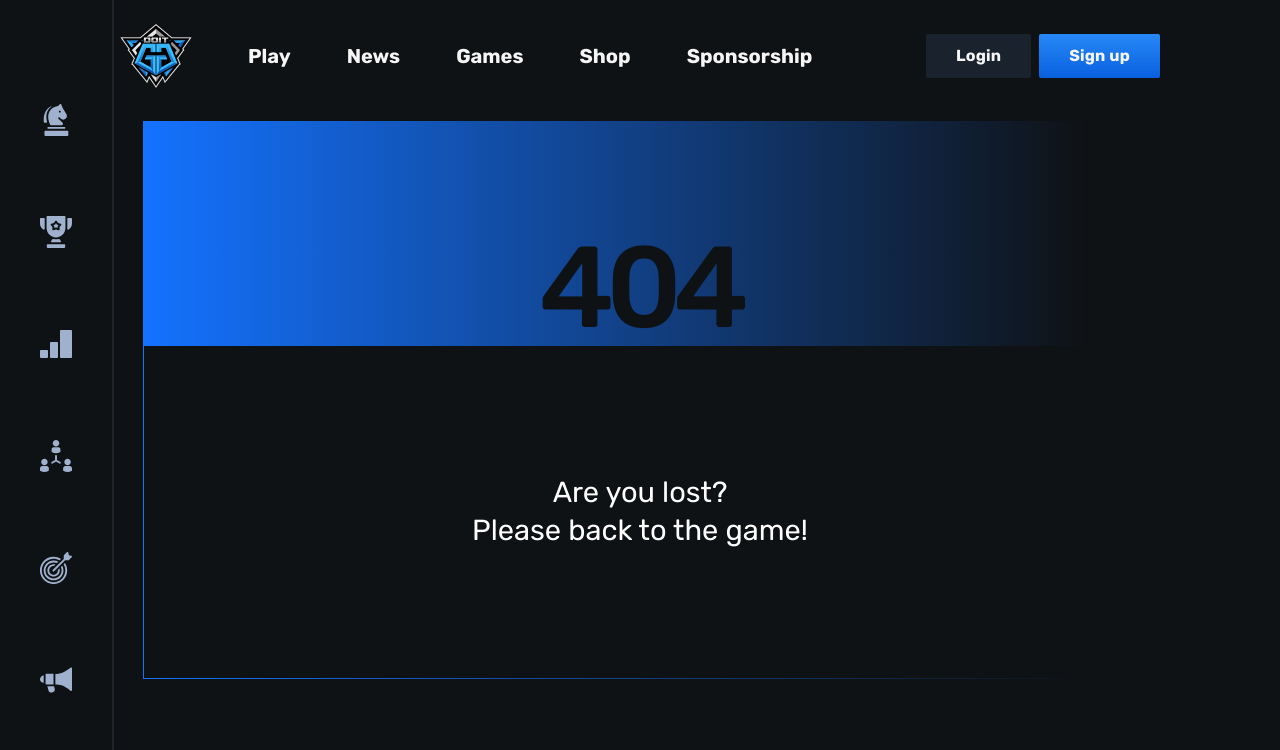
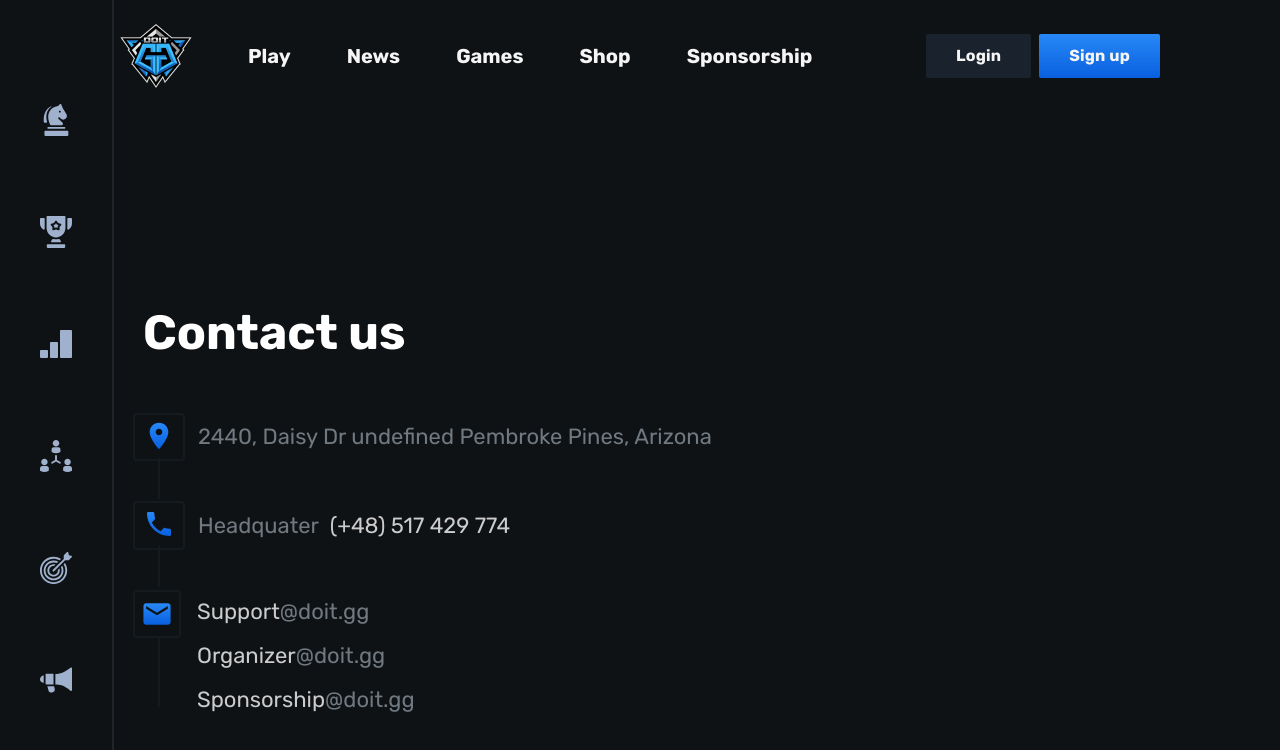
Before and after one commit to M1nt-y/doit, a Vue app: page /contacts in a window 1280 px wide. Before the commit this address had no page. Shown: the top 750 px of the page. Built offline with nearby package versions, Linux system fonts and the light colour scheme.

Commit message:
dima-dev: Вёрстка десктоп страницы контакты

```diff
--- /dev/null
+++ b/src/assets/icons/Mail.vue
@@ -0,0 +1,11 @@
+<template>
+<svg width="32" height="33" viewBox="0 0 32 33" fill="none" xmlns="http://www.w3.org/2000/svg">
+  <path d="M27.2 5.5H4.8C3.26 5.5 2.014 6.7375 2.014 8.25L2 24.75C2 26.2625 3.26 27.5 4.8 27.5H27.2C28.74 27.5 30 26.2625 30 24.75V8.25C30 6.7375 28.74 5.5 27.2 5.5ZM27.2 11L16 17.875L4.8 11V8.25L16 15.125L27.2 8.25V11Z" fill="url(#paint0_linear_1095_15428)"/>
+  <defs>
+    <linearGradient id="paint0_linear_1095_15428" x1="16" y1="5.5" x2="16" y2="27.5" gradientUnits="userSpaceOnUse">
+    <stop stop-color="#2788F6"/>
+    <stop offset="1" stop-color="#0960E0"/>
+    </linearGradient>
+  </defs>
+</svg>
+</template>
--- /dev/null
+++ b/src/assets/icons/Phone.vue
@@ -0,0 +1,11 @@
+<template>
+<svg width="32" height="32" viewBox="0 0 32 32" fill="none" xmlns="http://www.w3.org/2000/svg">
+  <path d="M8.82667 14.3867C10.7467 18.16 13.84 21.24 17.6133 23.1733L20.5467 20.24C20.9067 19.88 21.44 19.76 21.9067 19.92C23.4 20.4133 25.0133 20.68 26.6667 20.68C27.4 20.68 28 21.28 28 22.0133V26.6667C28 27.4 27.4 28 26.6667 28C14.1467 28 4 17.8533 4 5.33333C4 4.6 4.6 4 5.33333 4H10C10.7333 4 11.3333 4.6 11.3333 5.33333C11.3333 7 11.6 8.6 12.0933 10.0933C12.24 10.56 12.1333 11.08 11.76 11.4533L8.82667 14.3867Z" fill="url(#paint0_linear_1095_15397)"/>
+    <defs>
+      <linearGradient id="paint0_linear_1095_15397" x1="16" y1="4" x2="16" y2="28" gradientUnits="userSpaceOnUse">
+      <stop stop-color="#2788F6"/>
+      <stop offset="1" stop-color="#0960E0"/>
+    </linearGradient>
+    </defs>
+</svg>
+</template>
--- /dev/null
+++ b/src/assets/icons/Point.vue
@@ -0,0 +1,11 @@
+<template>
+<svg width="32" height="32" viewBox="0 0 32 32" fill="none" xmlns="http://www.w3.org/2000/svg">
+  <path d="M16 2.66669C10.84 2.66669 6.66669 6.84002 6.66669 12C6.66669 19 16 29.3334 16 29.3334C16 29.3334 25.3334 19 25.3334 12C25.3334 6.84002 21.16 2.66669 16 2.66669ZM16 15.3334C14.16 15.3334 12.6667 13.84 12.6667 12C12.6667 10.16 14.16 8.66669 16 8.66669C17.84 8.66669 19.3334 10.16 19.3334 12C19.3334 13.84 17.84 15.3334 16 15.3334Z" fill="url(#paint0_linear_1095_15389)"/>
+  <defs>
+  <linearGradient id="paint0_linear_1095_15389" x1="16" y1="2.66669" x2="16" y2="29.3334" gradientUnits="userSpaceOnUse">
+  <stop stop-color="#2788F6"/>
+  <stop offset="1" stop-color="#0960E0"/>
+  </linearGradient>
+  </defs>
+</svg>
+</template>
--- /dev/null
+++ b/src/pages/ContactsPage.vue
@@ -0,0 +1,186 @@
+<template>
+<main class="main contact">
+  <div class="container">
+    <h3 class="contact-title">Contact us</h3>
+    <div class="contact__adress">
+      <div class="contact__adress-point">
+        <IconPoint/>
+      </div>
+      <div class="contact__adress-text">
+        <p>2440, Daisy Dr undefined Pembroke Pines, Arizona</p>
+      </div>
+    </div>
+    <div class="contact__phone">
+      <div class="contact__phone-point">
+        <IconPhone/>
+      </div>
+      <div class="contact__phone-text">
+        <p>Headquater  <a href="#">(+48) 517 429 774</a></p>
+      </div>
+    </div>
+    <div class="contact__mail">
+      <div class="contact__mail-point">
+        <IconMail/>
+      </div>
+      <div class="contact__mail-text">
+        <p><a href="#"> <span>Support</span>@doit.gg</a></p>
+        <p><a href="#"><span>Organizer</span>@doit.gg</a></p>
+        <p><a href="#"><span>Sponsorship</span>@doit.gg</a></p>
+      </div>
+    </div>
+  </div>
+</main>
+</template>
+
+<script setup>
+import IconPoint from '@/assets/icons/Point.vue'
+import IconPhone from '@/assets/icons/Phone.vue'
+import IconMail from '@/assets/icons/Mail.vue'
+</script>
+
+<style lang="scss">
+@import '@/assets/scss/variables.scss';
+@import '@/assets/scss/media-breakpoints.scss';
+
+.contact{
+  margin-top: 193px;
+  margin-bottom: 100px;
+  &-title{
+    font-style: normal;
+    font-weight: 700;
+    font-size: 48px;
+    line-height: 56px;
+  }
+  &__adress{
+    display: flex;
+    align-items: center;
+    gap: 13px;
+    margin-top: 52px;
+    padding-bottom: 40px;
+    position: relative;
+    &::before{
+      content: '';
+      position: absolute;
+      left: 15px;
+      top: 45px;
+      width: 2px;
+      height: 41px;
+      background: #151A1F;
+    }
+    &-point{
+      border: 2px solid #151A1F;
+      border-radius: 4px;
+      padding: 5px 8px 1px 8px;
+      margin-left: -10px;
+      svg{
+        width: 32px;
+        height: 32px;
+      }
+    }
+    &-text{
+      p{
+        font-style: normal;
+        font-weight: 400;
+        font-size: 22px;
+        line-height: 100%;
+        color: #707880;
+      }
+    }
+  }
+  &__phone{
+    display: flex;
+    align-items: center;
+    gap: 13px;
+    padding-bottom: 40px;
+    position: relative;
+    &::before{
+      content: '';
+      position: absolute;
+      left: 15px;
+      top: 45px;
+      width: 2px;
+      height: 41px;
+      background: #151A1F;
+    }
+    &-point{
+      border: 2px solid #151A1F;
+      border-radius: 4px;
+      padding: 5px 8px 1px 8px;
+      margin-left: -10px;
+      svg{
+        width: 32px;
+        height: 32px;
+      }
+    }
+    &-text{
+      p{
+        font-style: normal;
+        font-weight: 400;
+        font-size: 22px;
+        line-height: 100%;
+        color: #707880;
+        a{
+          font-style: normal;
+          font-weight: 400;
+          font-size: 22px;
+          line-height: 100%;
+          color: #CCCCCC;
+          margin-left: 6px;
+        }
+      }
+    }
+  }
+  &__mail{
+    display: flex;
+    gap: 16px;
+    padding-bottom: 40px;
+    position: relative;
+    &::before{
+      content: '';
+      position: absolute;
+      left: 15px;
+      top: 48px;
+      width: 2px;
+      height: 69px;
+      background: #151A1F;
+    }
+    &-point{
+      border: 2px solid #151A1F;
+      border-radius: 4px;
+      display: flex;
+      align-items: center;
+      justify-content: center;
+      width: 48px;
+      height: 48px;
+      margin-left: -10px;
+      svg{
+        width: 32px;
+        height: 32px;
+      }
+    }
+    &-text{
+      margin-top: 11px;
+      p{
+        font-style: normal;
+        font-weight: 400;
+        font-size: 22px;
+        line-height: 100%;
+        color: #707880;
+        a{
+          span{
+            color: #CCCCCC;
+          }
+        }
+      }
+      p:nth-child(2){
+        margin-top: 22px;
+      }
+      p:nth-child(3){
+        margin-top: 22px;
+      }
+
+    }
+  }
+}
+
+</style>
--- a/src/router/index.js
+++ b/src/router/index.js
@@ -1,6 +1,5 @@
 import { createRouter, createWebHistory } from 'vue-router'
 import HomePage from '@/pages/HomePage.vue'
-import NotFound from '@/pages/NotFound.vue'
 
 const router = createRouter({
   history: createWebHistory(import.meta.env.BASE_URL),
@@ -13,7 +12,12 @@ const router = createRouter({
     {
       name: 'Not Found',
       path: '/:pathMatch(.*)*',
-      component: NotFound
+      component: () => import("@/pages/NotFound.vue")
+    },
+    {
+      name: 'Contact Page',
+      path: '/contacts',
+      component: () => import("@/pages/ContactsPage.vue")
     }
   ]
 })
```
